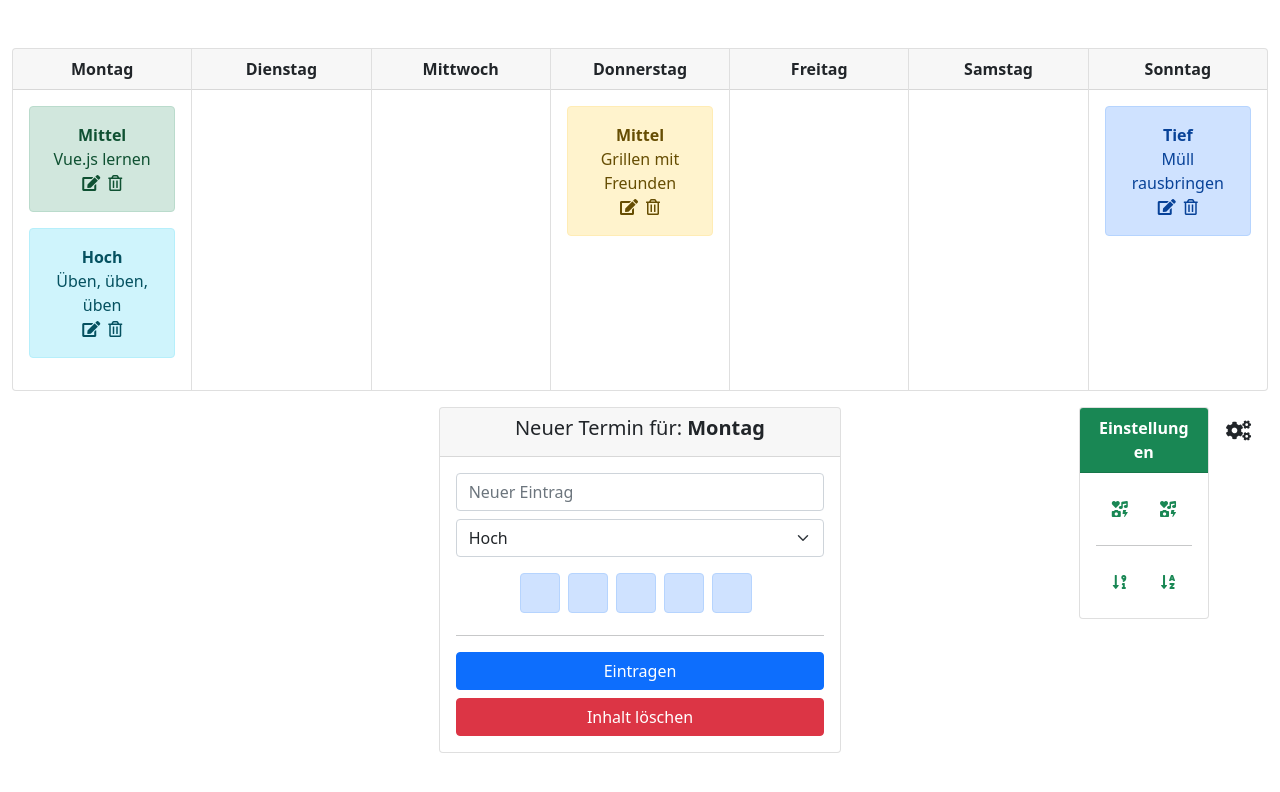
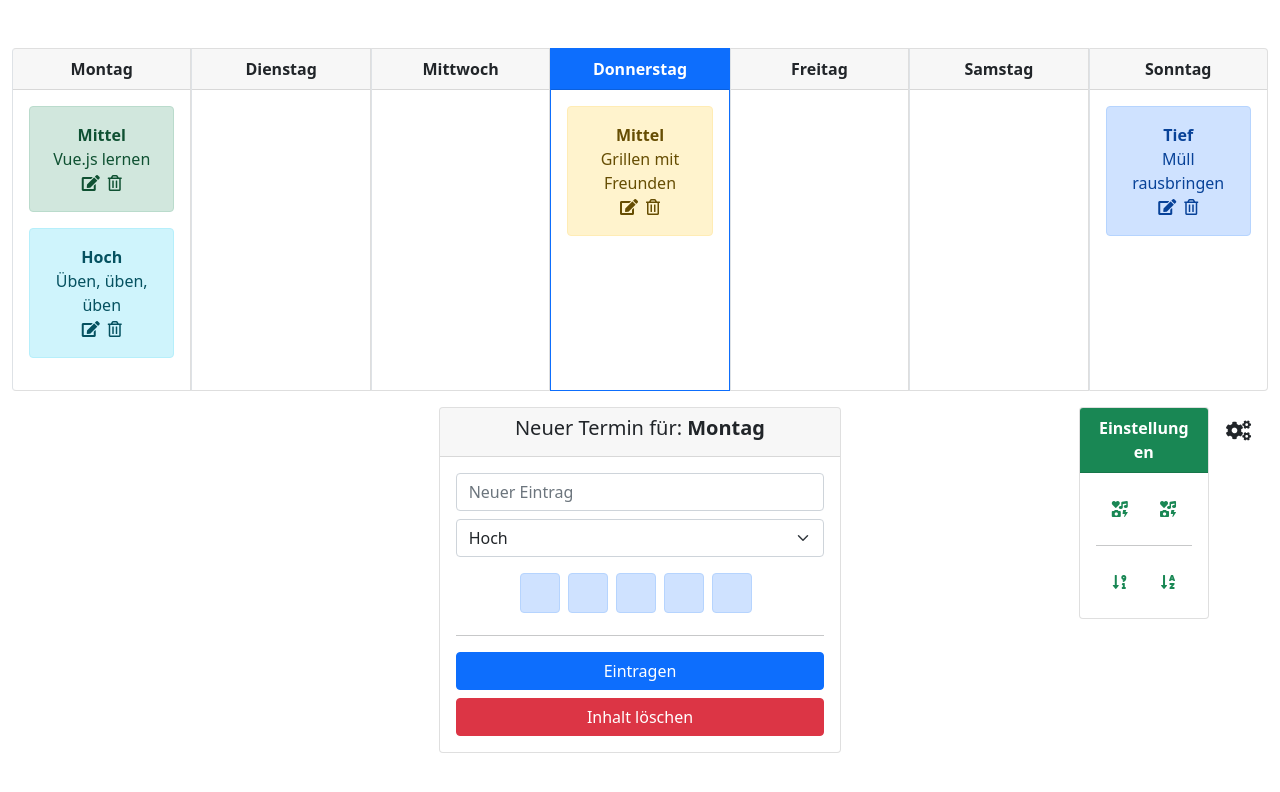
Before and after one commit to devR2001/terminkalender, a Vue app: page / in a window 1280 px wide. Shown: the top 792 px of the page. Built offline with nearby package versions, Linux system fonts and the light colour scheme.

Commit message:
highlighted active day

```diff
--- a/src/components/CalendarDay.vue
+++ b/src/components/CalendarDay.vue
@@ -1,6 +1,6 @@
 <template>
-  <div class="card">
-    <div class="card-header text-center" role="button">
+  <div class="card border-start" :class="cardClasses">
+    <div class="card-header text-center" role="button" :class="cardHeaderClasses">
       <strong>{{ day.fullName }}</strong>
     </div>
     <div class="card-body">
@@ -11,6 +11,7 @@
 
 <script>
 import CalendarEvent from "./CalendarEvent.vue";
+import Store from "@/store";
 
 export default {
   name: "CalendarDay",
@@ -45,6 +46,14 @@
       },
     },
   },
+  computed: {
+    cardClasses(){
+      return this.day.id === Store.getters.activeDay().id ? ["border-primary"] : null
+    },
+    cardHeaderClasses(){
+      return this.day.id === Store.getters.activeDay().id ? ["bg-primary", "text-white"] : null
+    }
+  }
 };
 </script>
 
--- a/src/store.js
+++ b/src/store.js
@@ -5,7 +5,9 @@
   calendarWeekData,
 });
 
-const getters = {};
+const getters = {
+  activeDay: () => state.calendarWeekData.find((day) => day.active)
+};
 
 const mutations = {};
 
```
